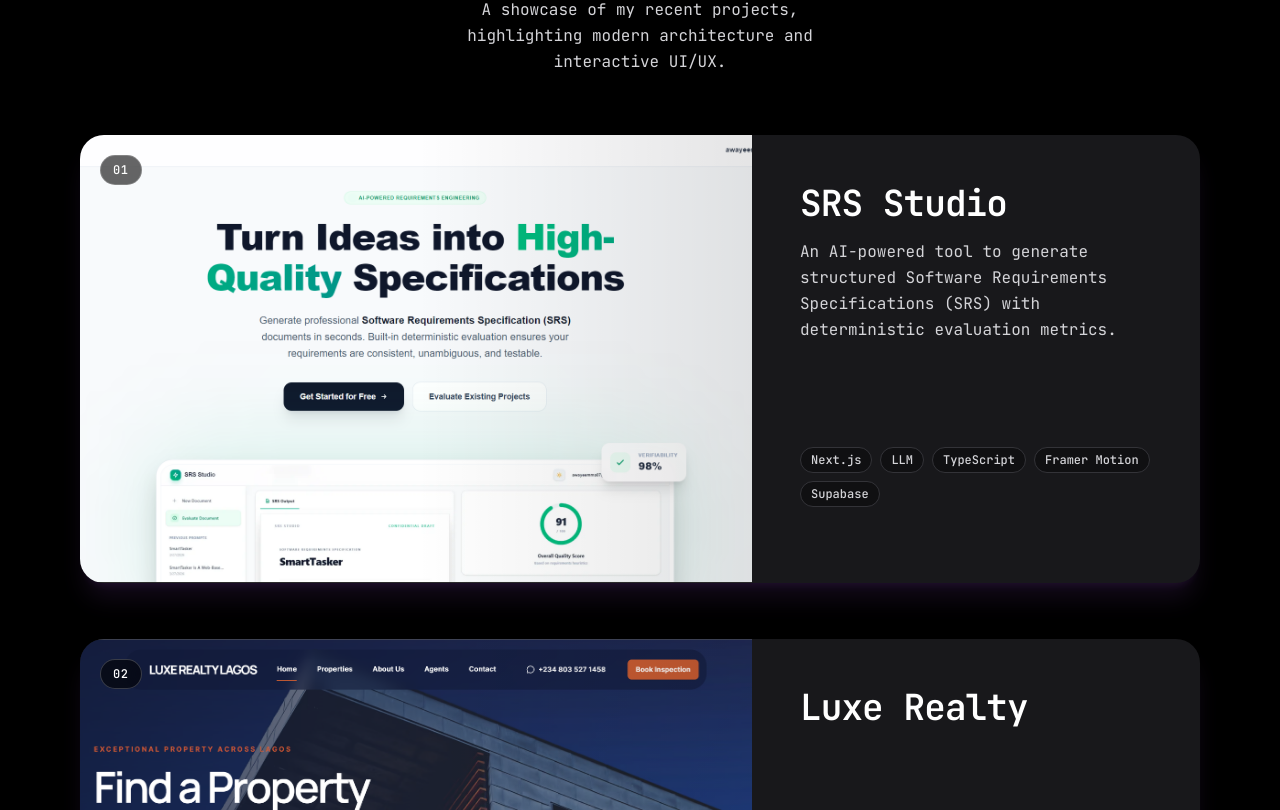
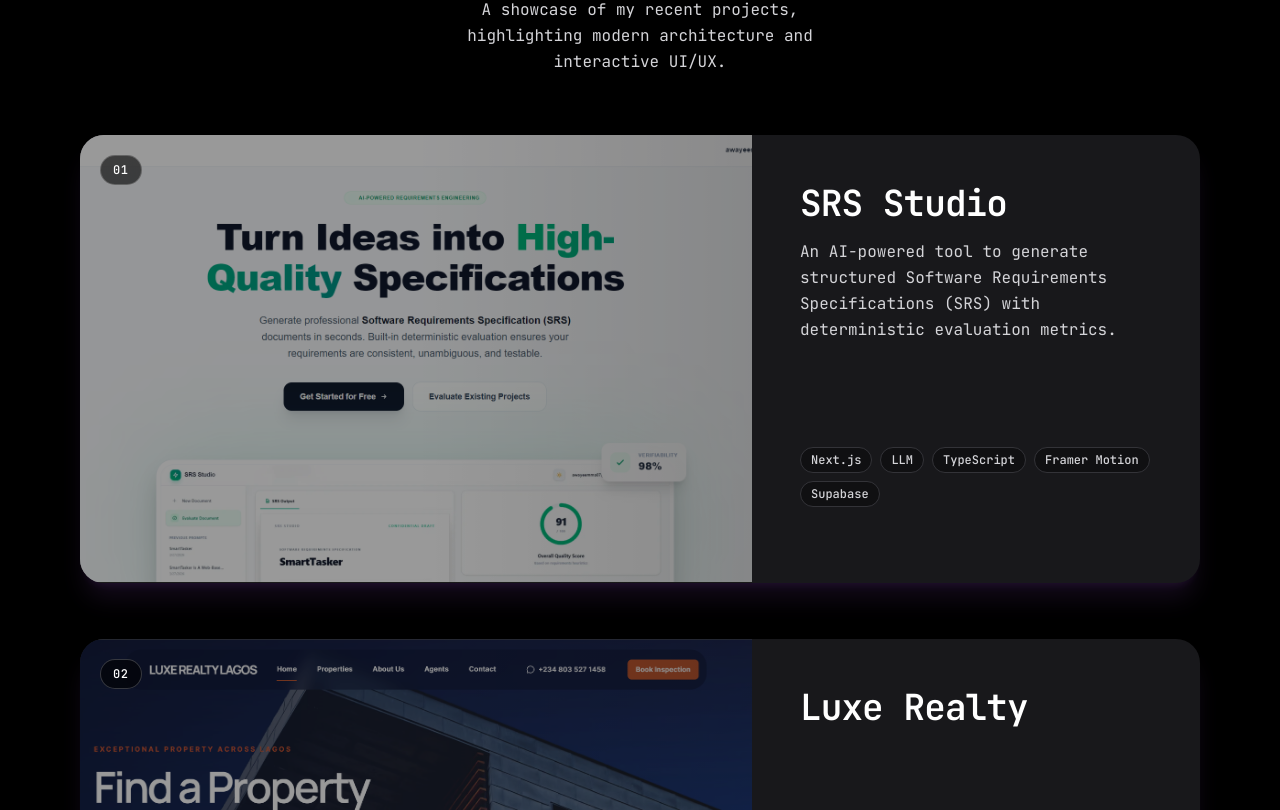
Before and after one commit to Temiawaye/Portfolio, a Next.js app: page / in a window 1280 px wide. Shown: the part 3050-3860 px from the top of the page. Built offline with nearby package versions, Linux system fonts and the light colour scheme.

Commit message:
feat(projects): reveal images on hover

```diff
--- a/components/work.tsx
+++ b/components/work.tsx
@@ -96,6 +96,7 @@
                   className="object-cover transition-transform duration-700 ease-out group-hover:scale-[1.035]"
                 />
                 <div className="absolute inset-0 bg-gradient-to-t from-black/35 via-transparent to-transparent lg:bg-gradient-to-r lg:from-transparent lg:to-black/10" />
+                <div className="pointer-events-none absolute inset-0 bg-black/40 transition-opacity duration-500 ease-out group-hover:opacity-0 group-focus-within:opacity-0" />
                 <div className="absolute left-5 top-5 rounded-full border border-white/20 bg-black/60 px-3 py-1.5 text-xs font-medium tracking-wider text-white backdrop-blur-md">
                   {String(index + 1).padStart(2, '0')}
                 </div>
```
